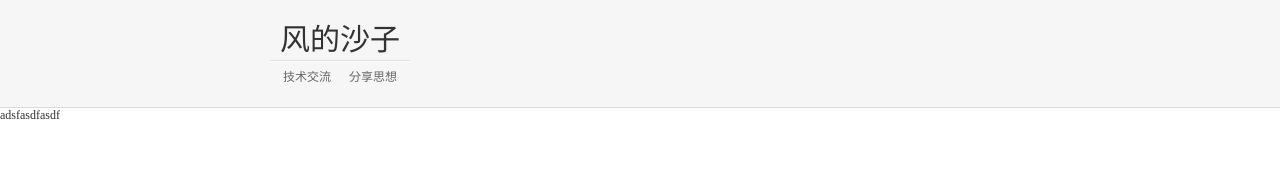
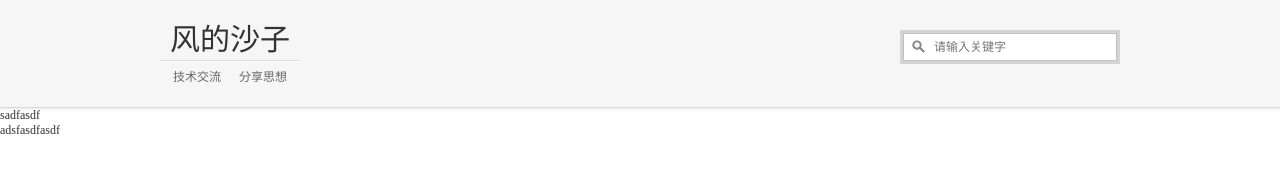
Before and after one commit to robinma/fblog, a plain HTML site: page fmvc/static/html/main.html in a window 1280 px wide. Drawn offline with Linux system fonts and the light colour scheme.

Commit message:
edit static files

```diff
--- a/fmvc/static/css/blog/main.css
+++ b/fmvc/static/css/blog/main.css
@@ -1,8 +1,16 @@
 .wwid{width: 960px;margin: 0 auto;}
-.header{display: block;height: 107px;background:#f6f6f6;border-bottom: 1px solid #dadada;}
-.header_cont{height: 107px; box-shadow: 0 1px #333 rgba(0,0,0,.3);}
-.hb_name{float: left;margin-left: 110px;width:140px;text-align: center;margin-top: 20px;}
+.bicon{background: url('/images/blog/blog_icon.png') no-repeat;display: block;width:20px; height:20px;}
+
+.header{display: block;height: 107px;background:#f6f6f6;border-bottom: 1px solid #dadada;box-shadow: 0px 1px 3px rgba(0,0,0,.1);}
+.header_cont{height: 107px;}
+.hb_name{float: left;width:140px;text-align: center;margin-top: 20px;}
 .hb_name .name{font-size:30px; line-height:30px; height:30px;padding:5px 0; display:block; color:#333; border-bottom:1px solid #dddddd;}
 .hb_name .slogan{color:#666;display: block;height: 20px;padding:5px 0;line-height: 20px;border-top: 1px solid #fff;}
 
 .hb_name .slogan b{padding: 0 9px;}
+/*search bar of search area*/
+.hd_search_warp{width:214px; height:28px; background: #d4d4d4; padding:3px;float: right;margin-top: 30px;}
+.hd_search{width:212px; height:26px; border:1px solid #c0c0c0;background: #fff;}
+.sear_btn{display: block;float:left;width: 26px; height:26px; border-left:1px solid #fff;overflow: hidden;text-indent: -99em;position: relative;}
+.bicon_search{position: absolute;top: 3px;left:3px;background-position: 0 0;}
+.hd_search_inp{float: left;margin: 0;padding:0;border:0;width:179px; padding:3px;height:20px;line-height: 20px;outline: none;}
--- a/fmvc/static/html/main.html
+++ b/fmvc/static/html/main.html
@@ -13,17 +13,25 @@
 			<header class="header">
 				<div class="header_cont wwid">
 					<div class="hb_name">
-						<span class="name">
+						<h1 class="name">
 							风的沙子
-						</span>
+						</h1>
 						<span class="slogan">
 							<b>技术交流</b><b>分享思想</b>
 						</span>
 					</div>
+					<div class="hd_search_warp">
+						<div class="hd_search">
+							<a href="" class="sear_btn">
+							搜索	<span class="bicon bicon_search"></span>
+							</a>
+							<input type="text" name="searchKey" class="hd_search_inp" placeholder="请输入关键字" />
+						</div>
+					</div>
 				</div>
 			</header>
 			<nav class="main_nav">
-
+				sadfasdf
 			</nav>
 			<div class="main_content">
 adsfasdfasdf
```
